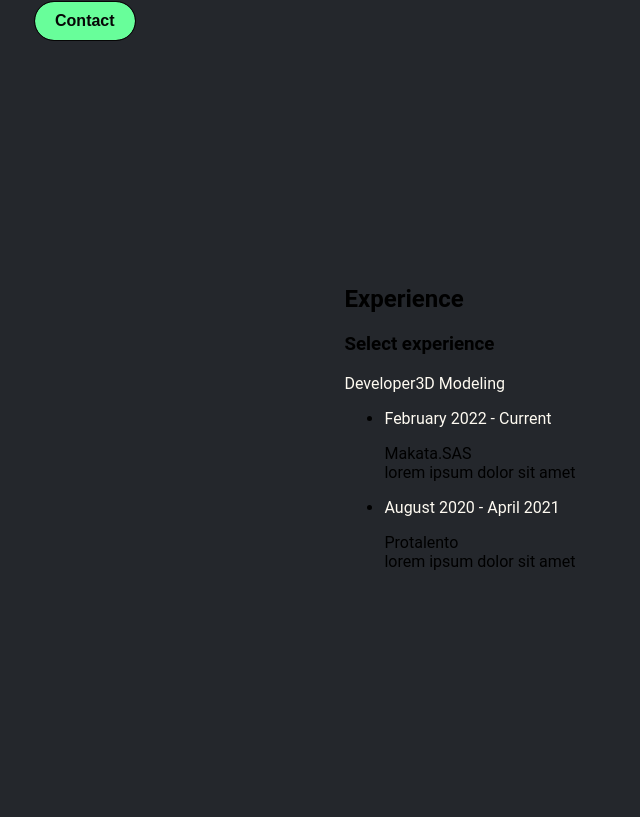
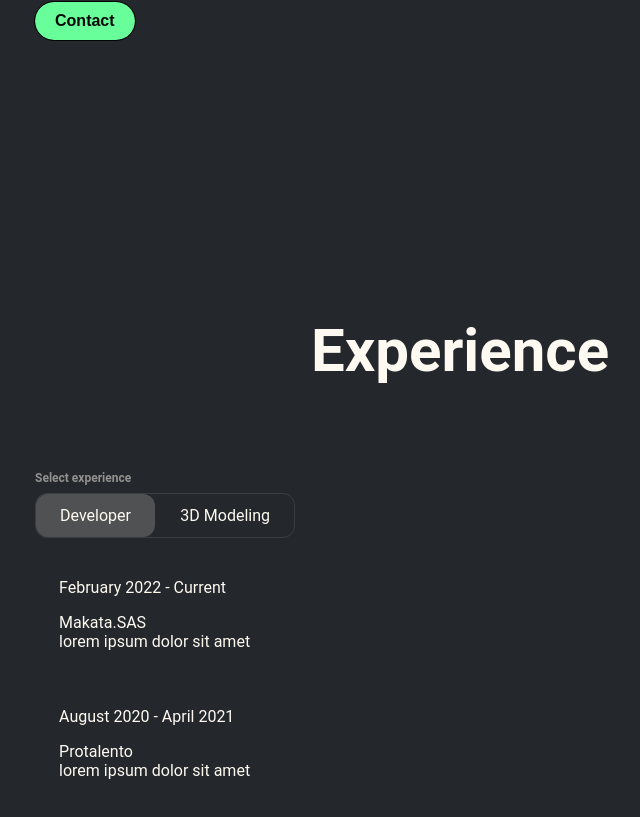
Before and after one commit to NamuraCode/Portafolio, a Next.js app: page / in a window 1280 px wide. Shown: the part 535-1352 px from the top of the page, without its empty margins (180-820 px from the left). Before the commit the page ends 1122 px from the top, so only its background shows below. Built offline with nearby package versions, Linux system fonts and the light colour scheme.

Commit message:
useLayoutEffect on nextjs

```diff
--- a/components/experience/Experience.tsx
+++ b/components/experience/Experience.tsx
@@ -1,7 +1,11 @@
+'use client';
+
 import { useEffect, useLayoutEffect, useRef } from "react";
-import { useAppDispatch, useAppSelector } from "../../store/hook/useRedux";
-import { setExperience } from "../../store/slice/experienceSlice/experienceSlice";
-import { getInfo } from "../../utils";
+import { useAppDispatch, useAppSelector } from "@/store/hook/useRedux";
+import { setExperience } from "@/store/slice/experienceSlice/experienceSlice";
+import { getInfo } from "@/utils";
+import styles from "@/styles/Experience.module.css";
+import useIsomorphicLayoutEffect from "@/utils/useIsomorphicLayoutEffect";
 
 export const Experience = () => {
   const devRef = useRef<HTMLAnchorElement>(null);
@@ -17,7 +21,7 @@ export const Experience = () => {
     dispatch(setExperience({ name: "dev", job: experiences_jobs, changeLanguage: indexLanguage }));
   },[])
 
-  useLayoutEffect(() => {
+  useIsomorphicLayoutEffect(() => {
     console.log(nameExperience);
 
     if (nameExperience === "dev") {
@@ -49,13 +53,13 @@ export const Experience = () => {
   }, [nameExperience]);
 
   return (
-    <article className="experience-info">
-      <div className="experience-navbar">
-        <h3 className="experience-navbar-title">{select[indexLanguage]}</h3>
-        <div className="experience-navbar-jobs" ref={contentExperience}>
+    <article className={styles["experience-info"]}>
+      <div className={styles["experience-navbar"]}>
+        <h3 className={styles["experience-navbar-title"]}>{select[indexLanguage]}</h3>
+        <div className={styles["experience-navbar-jobs"]} ref={contentExperience}>
           <a
             ref={devRef}
-            className="jobs-experience"
+            className={styles["jobs-experience"]}
             onClick={() => {
               dispatch(
                 setExperience({
@@ -70,7 +74,7 @@ export const Experience = () => {
           </a>
           <a
             ref={modelRef}
-            className="jobs-experience"
+            className={styles["jobs-experience"]}
             onClick={() => {
               dispatch(
                 setExperience({
@@ -85,18 +89,18 @@ export const Experience = () => {
           </a>
         </div>
       </div>
-        <ul className="experience-navbar-items">
+      <ul className={styles["experience-navbar-items"]}>
           {job.map((item, index) => {
             return (
-              <li className="experience-navbar-item" key={index}>
+              <li className={styles["experience-navbar-item"]} key={index}>
                 <a
                   key={index}
-                  className="experience-item"
+                  className={styles["experience-item"]}
                   href={`#${index}`}
                 >
                   {item.date[indexLanguage]}
                 </a>
-                <div className="experience-item-info">
+                <div className={styles["experience-item-info"]}>
                   <p>
                     <span>{item.company}</span>
                     <br/>
--- a/components/header/Header.tsx
+++ b/components/header/Header.tsx
@@ -1,3 +1,5 @@
+'use client';
+
 import { useState } from "react";
 import { getInfo } from "@/utils";
 import { useAppDispatch, useAppSelector } from "@/store/hook/useRedux";
--- a/components/namuraModel/MeshBox.tsx
+++ b/components/namuraModel/MeshBox.tsx
@@ -1,3 +1,5 @@
+'use client';
+
 import { useFrame } from "@react-three/fiber";
 import { useRef } from "react";
 import { Group } from "three";
--- a/components/namuraTitle/NamuraTitle.tsx
+++ b/components/namuraTitle/NamuraTitle.tsx
@@ -1,3 +1,5 @@
+'use client';
+
 import { useAppSelector } from "@/store/hook/useRedux";
 import { getInfo } from "@/utils";
 import styles from "@/styles/NamuraTitle.module.css";
--- a/views/experienceMain.module.css
+++ b/styles/ExperienceMain.module.css
@@ -1,5 +1,3 @@
-@import url('../components/experience/experience.module.css');
-
 .experience-main {
     display: flex;
     flex-direction: column;
--- /dev/null
+++ b/utils/useIsomorphicLayoutEffect.ts
@@ -0,0 +1,4 @@
+import { useLayoutEffect, useEffect } from 'react';
+const useIsomorphicLayoutEffect =
+  typeof window !== 'undefined' ? useLayoutEffect : useEffect;
+export default useIsomorphicLayoutEffect;
--- a/views/ExperienceMain.tsx
+++ b/views/ExperienceMain.tsx
@@ -1,13 +1,16 @@
+'use client';
+
 import { Experience } from "@/components";
 import { useAppSelector } from "@/store/hook/useRedux";
 import { getInfo } from "@/utils";
+import styles from "@/styles/ExperienceMain.module.css";
 
 export const ExperienceMain = () => {
   const { indexLanguage } = useAppSelector((state) => state.language);
   const { experience } = getInfo();
   return (
-    <section className="experience-main">
-      <h2 className="experience-title">{experience[indexLanguage]}</h2>
+    <section className={styles["experience-main"]}>
+      <h2 className={styles["experience-title"]}>{experience[indexLanguage]}</h2>
       <Experience />
     </section>
   );
```
Also changed, not shown: styles/Experience.module.css (renamed from components/experience/experience.module.css).
